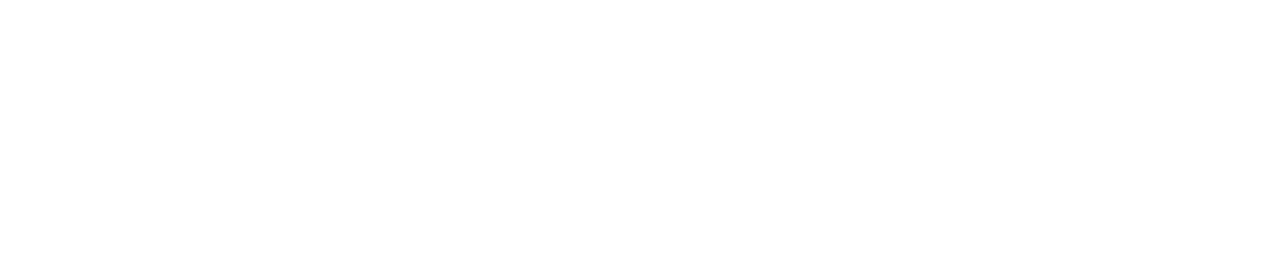
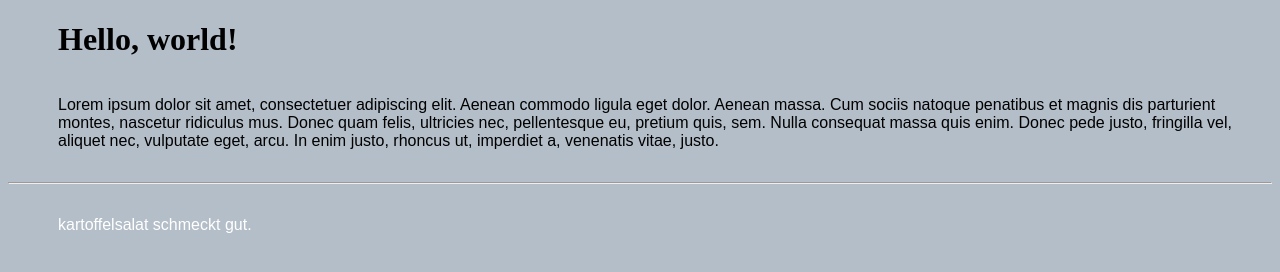
Before and after one commit to Gefluegelbomber/gefluegelbomber.github.io, a plain HTML site: page index.html in a window 1280 px wide. Drawn offline with Linux system fonts and the light colour scheme.

Commit message:
Kartoffelsalat

```diff
--- a/index.html
+++ b/index.html
@@ -2,8 +2,82 @@
 <html lang="de">
     <head>
         <title>Kartoffelsalat</title>
+
+        <style>
+
+            body {
+                background-color: rgb(180,190,200);
+
+
+
+            }
+
+            p {
+
+                font-size 1.3 em;
+                padding: 1em;
+
+
+
+            }
+
+            h1,h2,h3,h4,h5,h6,
+            p {
+                padding-left: 50px;
+
+
+
+            }
+
+            h2,p {
+                font-family: Arial;
+
+
+            }
+
+
+            footer p {
+                color: #fff;
+                background-color: rgb(180, 190, 200);
+            }
+
+
+        </style>
+
+
     </head>
 
 <body>
+    <header>
+    <h1>Hello, world!</h1>
+        </header>
+
+    <main>
+
+
+    <p>
+    Lorem ipsum dolor sit amet, consectetuer adipiscing elit. Aenean commodo ligula eget dolor. Aenean massa. Cum sociis natoque penatibus et magnis dis parturient montes, nascetur ridiculus mus.
+
+        Donec quam felis, ultricies nec, pellentesque eu, pretium quis, sem. Nulla consequat massa quis enim. Donec pede justo, fringilla vel, aliquet nec, vulputate eget, arcu. In enim justo, rhoncus ut, imperdiet a, venenatis vitae, justo.
+    </p>
+
+
+
+    </main>
+
+    <hr>
+
+
+
+    <footer>
+
+        <p>
+
+        kartoffelsalat schmeckt gut.
+
+        </p>
+
+    </footer>
+
     </body>
     </html>
--- /dev/null
+++ b/my-wordpress-theme/css/style.css
@@ -0,0 +1,35 @@
+    body {
+                background-color: rgb(180,190,200);
+
+
+
+            }
+
+            p {
+
+                font-size 1.3 em;
+                padding: 1em;
+
+
+
+            }
+
+            h1,h2,h3,h4,h5,h6,
+            p {
+                padding-left: 50px;
+
+
+
+            }
+
+            h2,p {
+                font-family: Arial;
+
+
+            }
+
+
+            footer p {
+                color: #fff;
+                background-color: rgb(180, 190, 200);
+            }
--- /dev/null
+++ b/my-wordpress-theme/style.css
@@ -0,0 +1,106 @@
+/*---------------------
+Stylesheet für Ennos eigenes WP Theme
+---------------------*/
+
+/*---------------------
+Imports
+---------------------*/
+@import url('https://fonts.googleapis.com/css?family=Source+Sans+Pro:300,300i,400,400i,600,600i&display=swap');
+
+
+/*---------------------
+Reset
+---------------------*/
+
+* {
+    margin: 0;
+    padding: 0;
+    box-sizing: border-box;
+}
+
+
+ul {
+    list-style-type: none;
+}
+
+body {
+    font-family: 'Source Sans Pro', 'Helvetica', Arial, sans-serif;
+}
+
+/*---------------------
+Layout
+---------------------*/
+
+.flex-container {
+  display: block;
+}
+
+
+h1,h2,
+p,ul {
+    padding: 1em 20px;
+}
+
+
+/*---------------------
+Color & Style
+---------------------*/
+
+body {
+    background-color: rgb(40,50,60);
+    color: #fff;
+}
+
+header {
+    background-color: rgb(140,150,160);
+}
+
+main {
+    background-color: #fff;
+    color: rgb(40,50,60);
+}
+
+.home,.profil,.kontakt {
+    color: rgba(255,255,255,0.8);
+}
+
+.home {
+    background-color: rgb(140,0,20);
+}
+
+.profil {
+    background-color: rgb(0,70,120);
+}
+
+.kontakt {
+    background-color: rgb(0,100,70);
+}
+
+
+
+
+/*---------------------
+Responsive Design -- Mobile First
+---------------------*/
+
+@media only screen and (min-width: 600px) {
+
+ header {
+    background-color: pink;
+}
+
+/**--------
+Layout
+--------**/
+
+.flex-container {
+  display: flex;
+}
+
+    .article-content p {
+        width: 30%;
+    }
+
+
+
+}
```
Also changed, not shown: my-wordpress-theme/index.html (added, +84 -0 lines), my-wordpress-theme/template.html (added, +11 -0 lines).
